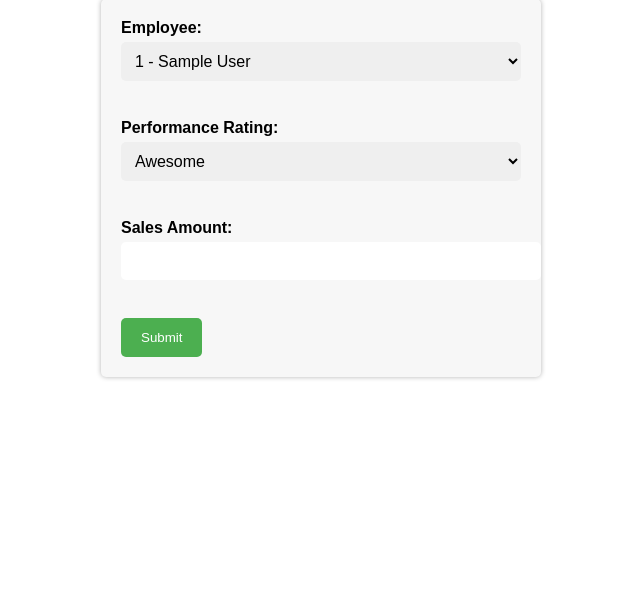
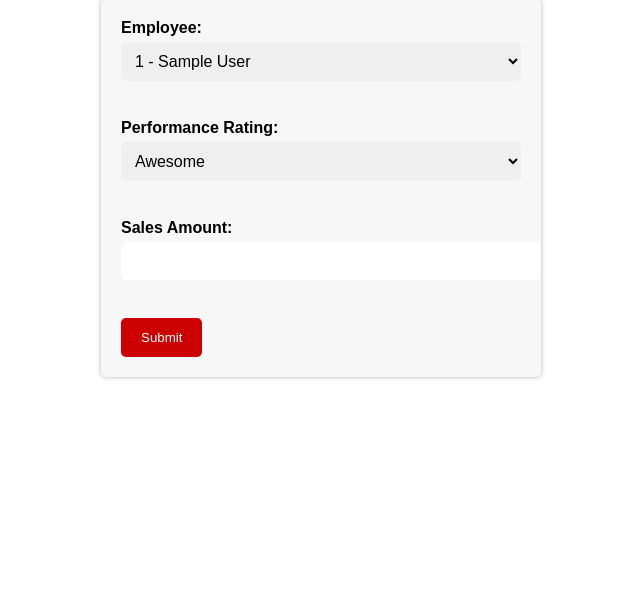
Before and after one commit to pdnagraj/Django-Project, a Django app: page /employees_performance_input_form/ in a window 1280 px wide. Shown: the part 120-717 px from the top of the page, without its empty margins (319-959 px from the left). Run offline with Django 4.2, Linux system fonts and the light colour scheme; tables that the repository leaves empty hold one stand-in row (values such as "Sample post").

Commit message:
Update Employee_Performance_Input.css

```diff
--- a/PFP_project/static/css/Employee_Performance_Input.css
+++ b/PFP_project/static/css/Employee_Performance_Input.css
@@ -23,7 +23,7 @@ form {
   }
 
   input[type="submit"] {
-    background-color: #4CAF50;
+    background-color: #cc0000;
     color: white;
     padding: 12px 20px;
     border: none;
@@ -32,5 +32,5 @@ form {
   }
 
   input[type="submit"]:hover {
-    background-color: #45a049;
+    background-color: #c70808;
   }
```
